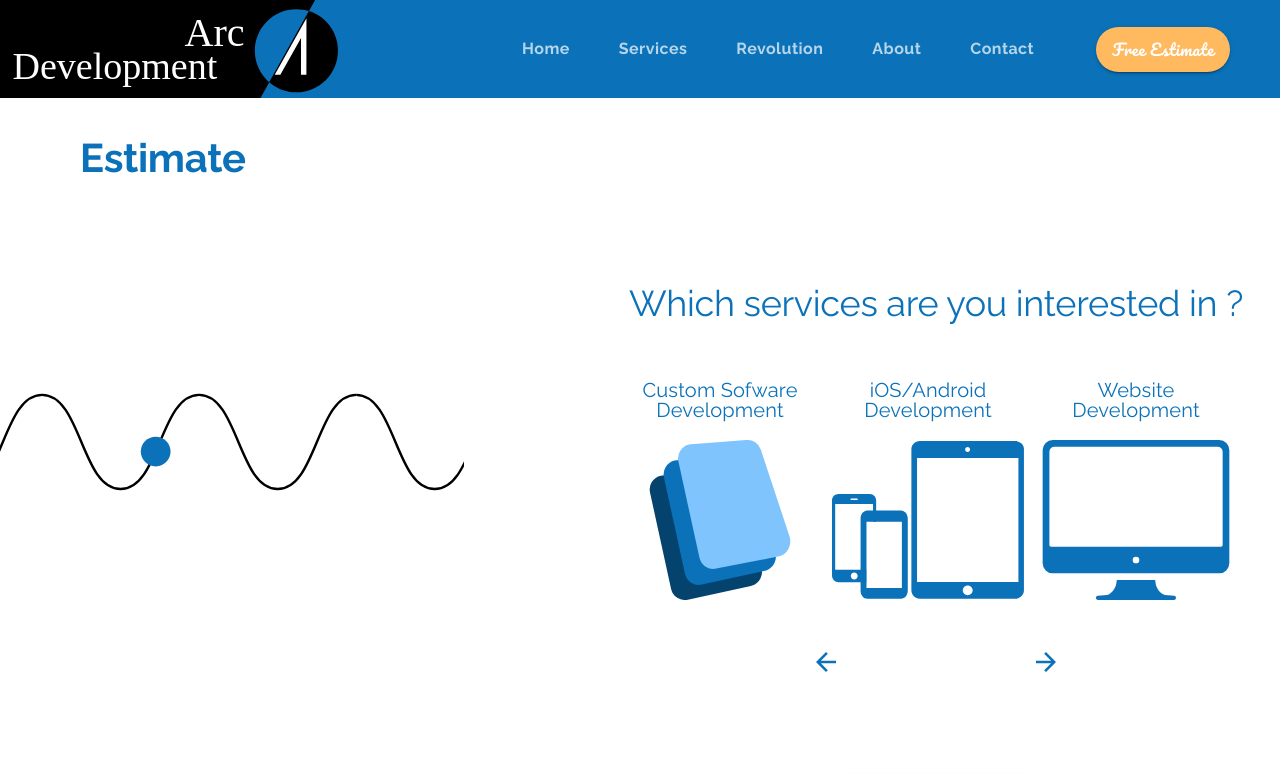
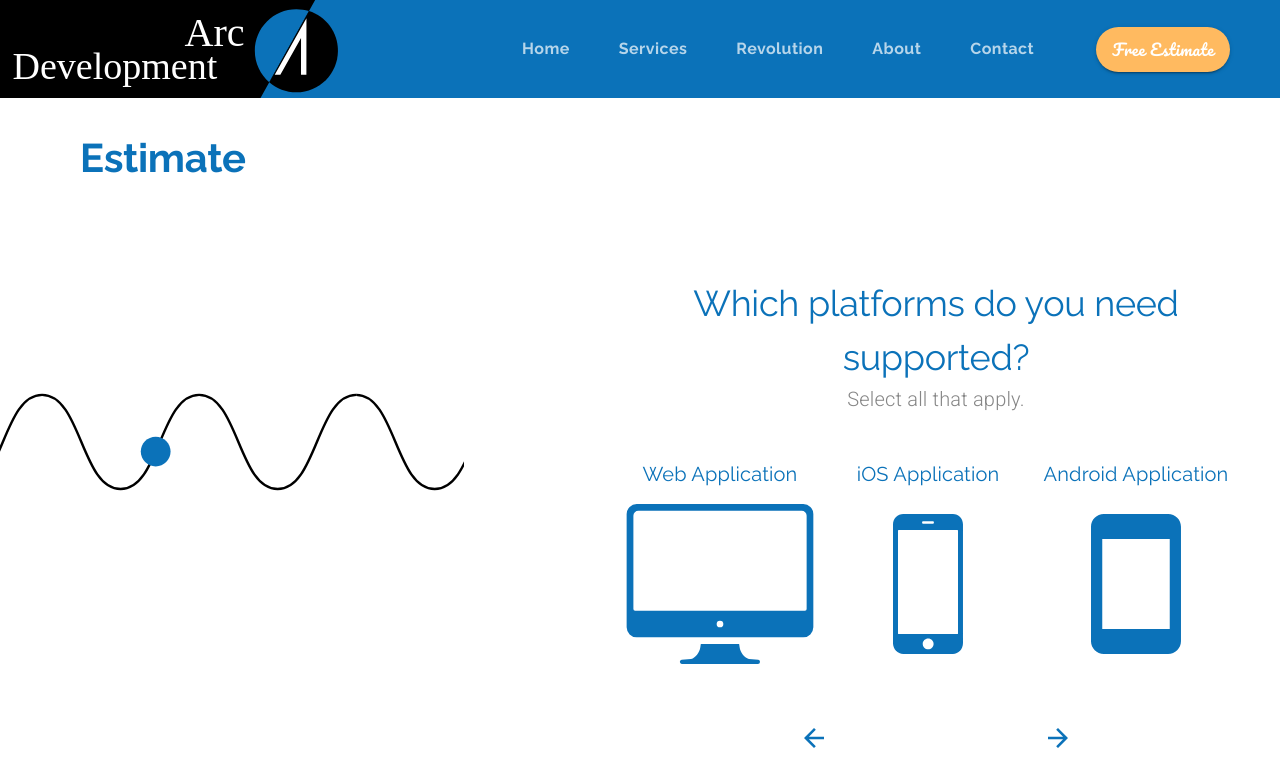
Before and after one commit to Amorem/materialui_arcdev, a React (Create React App) app: page /estimate in a window 1280 px wide. Shown: the top 774 px of the page. Built offline with nearby package versions, Linux system fonts and the light colour scheme.

Commit message:
implement questions navigation

```diff
--- a/package.json
+++ b/package.json
@@ -9,6 +9,7 @@
     "@testing-library/react": "^9.3.2",
     "@testing-library/user-event": "^7.1.2",
     "axios": "^0.19.2",
+    "lodash": "^4.17.15",
     "react": "^16.13.1",
     "react-dom": "^16.13.1",
     "react-lottie": "^1.2.3",
--- a/src/Components/Estimate.js
+++ b/src/Components/Estimate.js
@@ -1,5 +1,6 @@
-import React from "react";
+import React, { useState } from "react";
 import Lottie from "react-lottie";
+import { cloneDeep } from "lodash";
 import { makeStyles, useTheme } from "@material-ui/core/styles";
 import Grid from "@material-ui/core/Grid";
 import Typography from "@material-ui/core/Typography";
@@ -89,9 +90,228 @@ const defaultQuestions = [
   },
 ];
 
+const softwareQuestions = [
+  { ...defaultQuestions[0], active: false },
+  {
+    id: 2,
+    title: "Which platforms do you need supported?",
+    subtitle: "Select all that apply.",
+    options: [
+      {
+        id: 1,
+        title: "Web Application",
+        subtitle: null,
+        icon: website,
+        iconAlt: "computer outline",
+        selected: false,
+        cost: 100,
+      },
+      {
+        id: 2,
+        title: "iOS Application",
+        subtitle: null,
+        icon: iphone,
+        iconAlt: "outline of iphone",
+        selected: false,
+        cost: 100,
+      },
+      {
+        id: 3,
+        title: "Android Application",
+        subtitle: null,
+        icon: android,
+        iconAlt: "outlines of android phone",
+        selected: false,
+        cost: 100,
+      },
+    ],
+    active: true,
+  },
+  {
+    id: 3,
+    title: "Which features do you expect to use?",
+    subtitle: "Select all that apply.",
+    options: [
+      {
+        id: 1,
+        title: "Photo/Video",
+        subtitle: null,
+        icon: camera,
+        iconAlt: "camera outline",
+        selected: false,
+        cost: 25,
+      },
+      {
+        id: 2,
+        title: "GPS",
+        subtitle: null,
+        icon: gps,
+        iconAlt: "gps pin",
+        selected: false,
+        cost: 25,
+      },
+      {
+        id: 3,
+        title: "File Transfer",
+        subtitle: null,
+        icon: upload,
+        iconAlt: "outline of cloud with arrow pointing up",
+        selected: false,
+        cost: 25,
+      },
+    ],
+    active: false,
+  },
+  {
+    id: 4,
+    title: "Which features do you expect to use?",
+    subtitle: "Select all that apply.",
+    options: [
+      {
+        id: 1,
+        title: "Users/Authentication",
+        subtitle: null,
+        icon: users,
+        iconAlt: "outline of a person with a plus sign",
+        selected: false,
+        cost: 25,
+      },
+      {
+        id: 2,
+        title: "Biometrics",
+        subtitle: null,
+        icon: biometrics,
+        iconAlt: "fingerprint",
+        selected: false,
+        cost: 25,
+      },
+      {
+        id: 3,
+        title: "Push Notifications",
+        subtitle: null,
+        icon: bell,
+        iconAlt: "outline of a bell",
+        selected: false,
+        cost: 25,
+      },
+    ],
+    active: false,
+  },
+  {
+    id: 5,
+    title: "What type of custom features do you expect to need?",
+    subtitle: "Select one.",
+    options: [
+      {
+        id: 1,
+        title: "Low Complexity",
+        subtitle: "(Informational)",
+        icon: info,
+        iconAlt: "'i' inside a circle",
+        selected: false,
+        cost: 25,
+      },
+      {
+        id: 2,
+        title: "Medium Complexity",
+        subtitle: "(Interactive, Customizable, Realtime)",
+        icon: customized,
+        iconAlt: "two toggle switches",
+        selected: false,
+        cost: 50,
+      },
+      {
+        id: 3,
+        title: "High Complexity",
+        subtitle: "(Data Modeling and Computation)",
+        icon: data,
+        iconAlt: "outline of line graph",
+        selected: false,
+        cost: 100,
+      },
+    ],
+    active: false,
+  },
+  {
+    id: 6,
+    title: "How many users do you expect?",
+    subtitle: "Select one.",
+    options: [
+      {
+        id: 1,
+        title: "0-10",
+        subtitle: null,
+        icon: person,
+        iconAlt: "person outline",
+        selected: false,
+        cost: 1,
+      },
+      {
+        id: 2,
+        title: "10-100",
+        subtitle: null,
+        icon: persons,
+        iconAlt: "outline of two people",
+        selected: false,
+        cost: 1.25,
+      },
+      {
+        id: 3,
+        title: "100+",
+        subtitle: null,
+        icon: people,
+        iconAlt: "outline of three people",
+        selected: false,
+        cost: 1.5,
+      },
+    ],
+    active: false,
+  },
+];
+
+const websiteQuestions = [
+  { ...defaultQuestions[0], active: false },
+  {
+    id: 2,
+    title: "Which type of website are you wanting?",
+    subtitle: "Select one.",
+    options: [
+      {
+        id: 1,
+        title: "Basic",
+        subtitle: "(Informational)",
+        icon: info,
+        iconAlt: "person outline",
+        selected: false,
+        cost: 100,
+      },
+      {
+        id: 2,
+        title: "Interactive",
+        subtitle: "(Users, API's, Messaging)",
+        icon: customized,
+        iconAlt: "outline of two people",
+        selected: false,
+        cost: 200,
+      },
+      {
+        id: 3,
+        title: "E-Commerce",
+        subtitle: "(Sales)",
+        icon: globe,
+        iconAlt: "outline of three people",
+        selected: false,
+        cost: 250,
+      },
+    ],
+    active: true,
+  },
+];
+
 export default function Estimate() {
   const classes = useStlyles();
   const theme = useTheme();
+  const [questions, setQuestions] = useState(softwareQuestions);
 
   const defaultOptions = {
     loop: true,
@@ -100,6 +320,28 @@ export default function Estimate() {
     rendererSettings: {
       preserveAspectRatio: "xMidYMid slice",
     },
+  };
+
+  const nextQuestion = () => {
+    const newQuestions = cloneDeep(questions);
+    const currentlyActive = newQuestions.filter((question) => question.active);
+    const activeIndex = currentlyActive[0].id - 1;
+    const nextIndex = activeIndex + 1;
+    newQuestions[activeIndex] = { ...currentlyActive[0], active: false };
+    newQuestions[nextIndex] = { ...newQuestions[nextIndex], active: true };
+
+    setQuestions(newQuestions);
+  };
+
+  const previousQuestion = () => {
+    const newQuestions = cloneDeep(questions);
+    const currentlyActive = newQuestions.filter((question) => question.active);
+    const activeIndex = currentlyActive[0].id - 1;
+    const nextIndex = activeIndex - 1;
+    newQuestions[activeIndex] = { ...currentlyActive[0], active: false };
+    newQuestions[nextIndex] = { ...newQuestions[nextIndex], active: true };
+
+    setQuestions(newQuestions);
   };
 
   return (
@@ -129,7 +371,7 @@ export default function Estimate() {
         style={{ marginRight: "2em", marginBottom: "25em" }}
         alignItems="center"
       >
-        {defaultQuestions
+        {questions
           .filter((question) => question.active)
           .map((question, index) => (
             <React.Fragment key={index}>
@@ -186,13 +428,17 @@ export default function Estimate() {
           item
           container
           justify="space-between"
-          style={{ width: "15em", marginTop: "3em" }}
+          style={{ width: "18em", marginTop: "3em" }}
         >
           <Grid item>
-            <img src={backArrow} alt="Previous question" />
+            <IconButton onClick={previousQuestion}>
+              <img src={backArrow} alt="Previous question" />
+            </IconButton>
           </Grid>
           <Grid item>
-            <img src={forwardArrow} alt="Next question" />
+            <IconButton onClick={nextQuestion}>
+              <img src={forwardArrow} alt="Next question" />
+            </IconButton>
           </Grid>
         </Grid>
         <Grid item>
```
Also changed, not shown: 1 other file (tests, documents, lock files or other folders).
